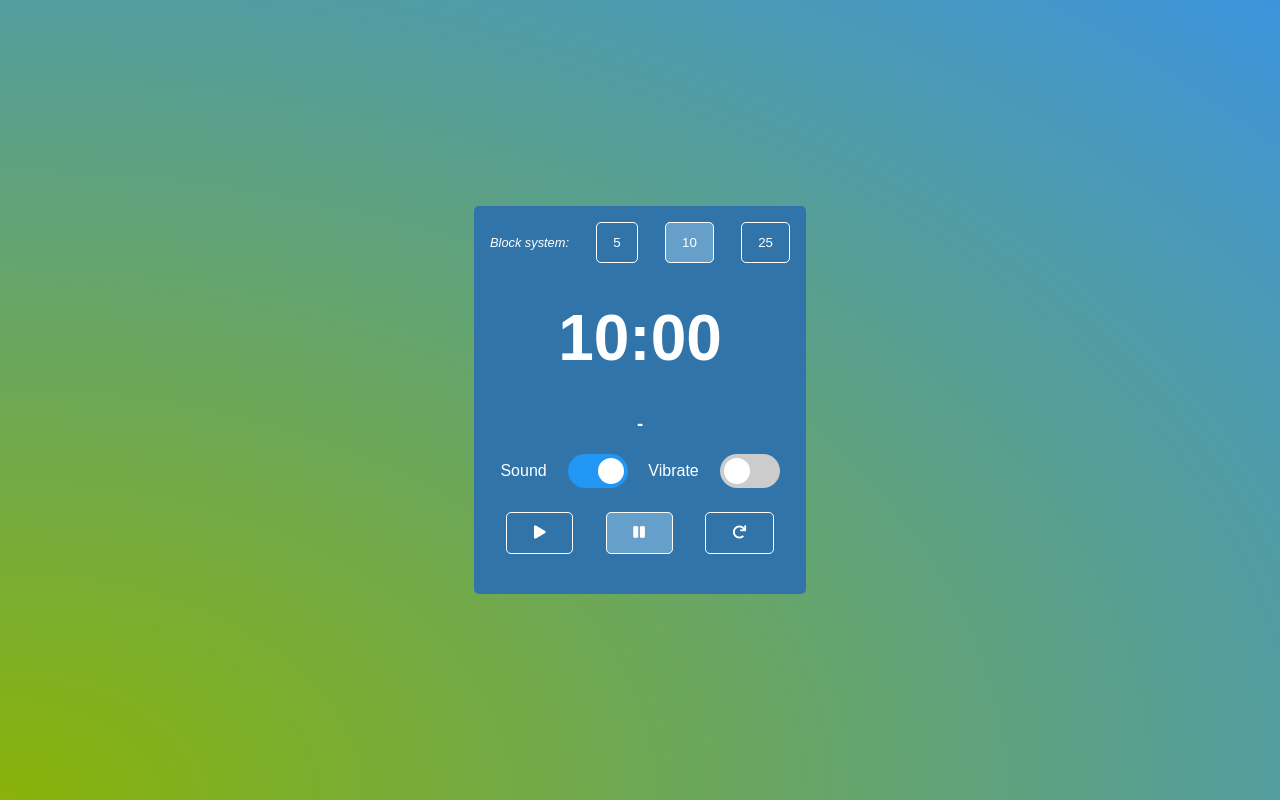
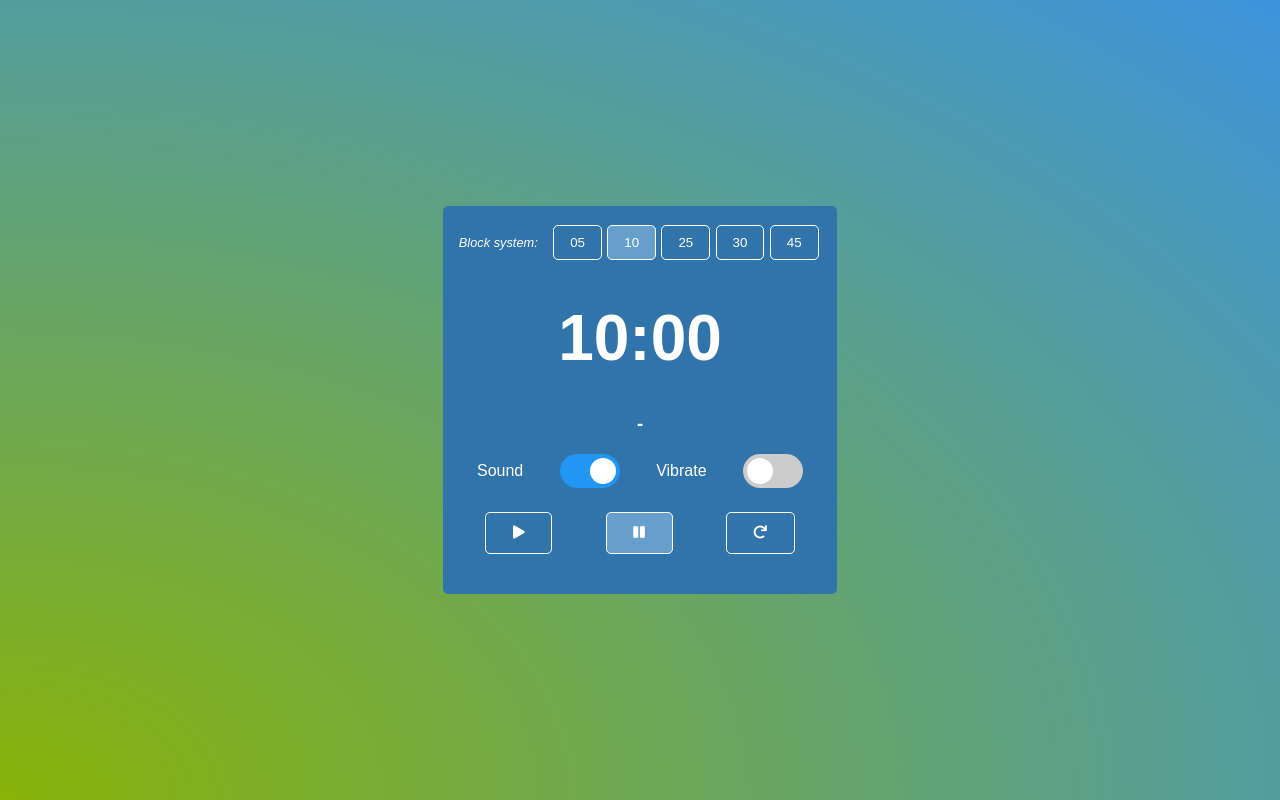
Before and after one commit to socarlosb/c-timer, a Svelte app: page / in a window 1280 px wide. Built offline with nearby package versions, Linux system fonts and the light colour scheme; a web font is replaced by a local one.

Commit message:
added block for 30 and 45min

```diff
--- a/src/App.svelte
+++ b/src/App.svelte
@@ -6,7 +6,7 @@
   let initialTime = 10 * 60;
   let countdown;
   let secondsLeft = 0;
-  let timeBlock = 10
+  let timeBlock = 10;
   const audio = new Audio("./sound/this-guitar.mp3");
   const vibrate =
     navigator.vibrate ||
@@ -115,27 +115,41 @@
     }
   };
 
-  function blockOptions(block){
+  function blockOptions(block) {
     switch (block) {
       case 5:
-        setState('restart');
+        setState("restart");
         timeBlock = 5;
         timerDisplay = "5:00";
         initialTime = 5 * 60;
         break;
 
       case 10:
-        setState('restart');
+        setState("restart");
         timeBlock = 10;
         timerDisplay = "10:00";
         initialTime = 10 * 60;
         break;
 
       case 25:
-        setState('restart');
+        setState("restart");
         timeBlock = 25;
         timerDisplay = "25:00";
         initialTime = 25 * 60;
+        break;
+
+      case 30:
+        setState("restart");
+        timeBlock = 30;
+        timerDisplay = "30:00";
+        initialTime = 30 * 60;
+        break;
+
+      case 45:
+        setState("restart");
+        timeBlock = 45;
+        timerDisplay = "45:00";
+        initialTime = 45 * 60;
         break;
     }
   }
@@ -183,17 +197,19 @@
     background-color: rgba(157, 202, 238, 0.5);
     cursor: inherit;
   }
-  .block{
+  .block {
     font-style: italic;
     font-size: 0.8em;
+    margin-right: 1em;
   }
 
-  .small{
+  .small {
     padding: 0.5em 1.2em;
+    margin: 0.2em;
   }
-  .block--group{
+  .block--group {
     display: flex;
-    justify-content: space-between
+    justify-content: space-between;
   }
 </style>
 
@@ -201,9 +217,36 @@
   <div class="container">
     <div class="block--group">
       <p class="block">Block system:</p>
-      <button on:click={() => blockOptions(5)} disabled={!isPause || timeBlock === 5} class="small">5</button>
-      <button on:click={() => blockOptions(10)} disabled={!isPause|| timeBlock === 10} class="small">10</button>
-      <button on:click={() => blockOptions(25)} disabled={!isPause|| timeBlock === 25} class="small">25</button>
+      <button
+        on:click={() => blockOptions(5)}
+        disabled={!isPause || timeBlock === 5}
+        class="small">
+        05
+      </button>
+      <button
+        on:click={() => blockOptions(10)}
+        disabled={!isPause || timeBlock === 10}
+        class="small">
+        10
+      </button>
+      <button
+        on:click={() => blockOptions(25)}
+        disabled={!isPause || timeBlock === 25}
+        class="small">
+        25
+      </button>
+      <button
+        on:click={() => blockOptions(30)}
+        disabled={!isPause || timeBlock === 30}
+        class="small">
+        30
+      </button>
+      <button
+        on:click={() => blockOptions(45)}
+        disabled={!isPause || timeBlock === 45}
+        class="small">
+        45
+      </button>
     </div>
     <h2 class="time">{timerDisplay}</h2>
     <h3 class="time--left">{timerLeftDisplay}</h3>
@@ -230,7 +273,9 @@
         <i class="fas fa-pause" />
       </button>
       <button
-        on:click={() => {setState('restart'), blockOptions(timeBlock)}}
+        on:click={() => {
+          setState('restart'), blockOptions(timeBlock);
+        }}
         disabled={secondsLeft !== 0 && isPause === false}>
         <i class="fas fa-redo" />
       </button>
```
